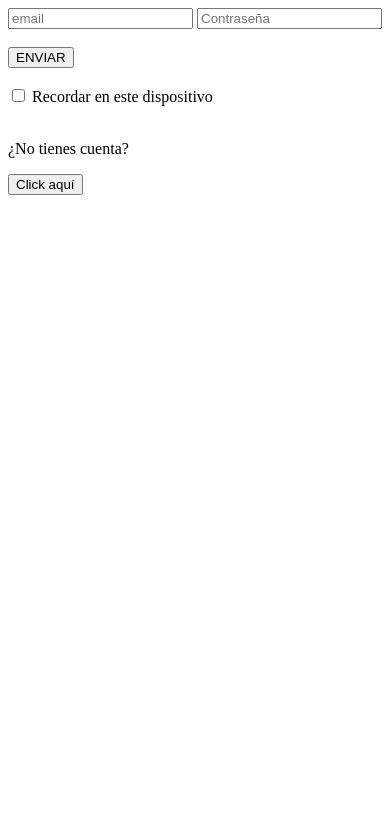
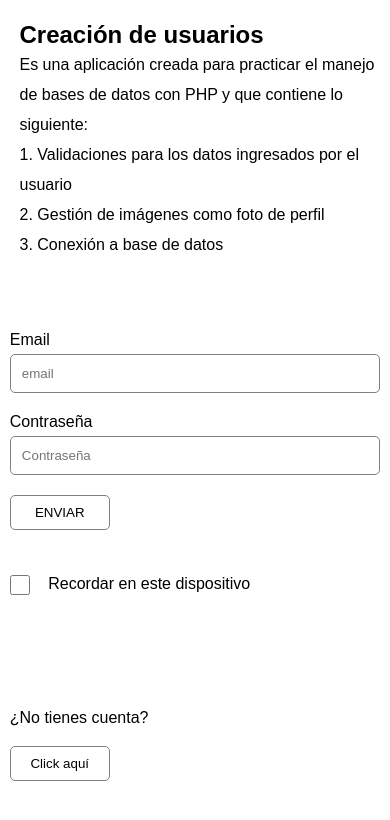
Before and after one commit to MoisesCDAW/Registro-PHP, a PHP site: page / in a window 390 px wide. Shown: the top 820 px of the page. Run offline with PHP 8.4, Linux system fonts and the light colour scheme.

Commit message:
Estilizada sección de inicio de sesión

```diff
--- a/css/estilos.css
+++ b/css/estilos.css
@@ -12,7 +12,17 @@ body {
     gap: 10%;
 }
 
-.contenedor {
+.info {
+    width: 30%;
+    line-height: 30px;
+    margin-left: 5%;
+    display: flex;
+    flex-direction: column;
+    justify-content: center;
+    gap: 5%;
+}
+
+.contenedor, .index{
     width: 25%;
     height: 100vh;
     margin-left: 20%;
@@ -21,10 +31,15 @@ body {
     justify-content: center;
 }
 
+.index {
+    margin-left: 0;
+}
+
 .datos {
     height: 90%;
     display: flex;
     flex-direction: column;
+    justify-content: center;
     gap: 3%;
 }
 
@@ -45,6 +60,17 @@ body {
 #img {
     border: none;
     padding: 0;
+}
+
+#recordar {
+    display: flex;
+    flex-direction: row;
+    gap: 5%;
+}
+
+#recordar input{
+    width: 20px;
+    height: 20px;
 }
 
 .datos button {
@@ -103,17 +129,32 @@ body {
         gap: 2%;
     }
 
+    .info {
+        width: 95%;
+        margin-top: 5%;
+    }
+
     .contenedor {
         margin: auto;
         width: 95%;
-        min-height: 80%;
+        min-height: 85%;
     }
 
-    .contenedor input {
+    .index {
+        margin: auto;
+        height: 40%;
+        width: 95%;
+    }
+
+    .d_index {
+        gap: 15%;
+    }
+
+    .contenedor input, .index input {
         height: 50px
     }
 
-    .contenedor button {
+    .contenedor button, .index input {
         height: 40px;
     }
 
--- a/index.php
+++ b/index.php
@@ -5,6 +5,7 @@
 <head>
     <meta charset="UTF-8">
     <meta name="viewport" content="width=device-width, initial-scale=1.0">
+    <link rel="stylesheet" href="css/estilos.css">
     <title>Inicio Sesion</title>
 </head>
 <body>
@@ -27,19 +28,44 @@
         }
     ?>
 
-    <form action="logica.php" method="post">
+    <div class="info">
+        <h2>Creación de usuarios</h2>
+        <p>Es una aplicación creada para practicar el manejo de bases de datos con PHP y que contiene lo siguiente:
+            <br>1. Validaciones para los datos ingresados por el usuario
+            <br>2. Gestión de imágenes como foto de perfil
+            <br>3. Conexión a base de datos
+        </p>
+    </div>
+
+    <div class="index">
+        <form action="logica.php" method="post" class="datos d_index">
+
+            <div>
+                <span>Email</span>
                 <input type="text" name="email" placeholder="email">
-        <input type="password" name="password" placeholder="Contraseña"><br><br>
-        <button name="enviar" value="iniSesion">ENVIAR</button><br><br>
-        <input type="checkbox" name="recordar"> Recordar en este dispositivo
+            </div>
+
+            <div>
+                <span>Contraseña</span>
+                <input type="password" name="password" placeholder="Contraseña">
+            </div>
+
+            <button name="enviar" value="iniSesion">ENVIAR</button>
+
+            <div id="recordar">
+                <input type="checkbox" name="recordar">
+                <span>Recordar en este dispositivo</span>
+            </div>
         </form>
+    </div>
 
-    <br>
+    <div class="cont-sec"class="cont-sec">
         <form action="registro.php" method="post">
             <p>¿No tienes cuenta?</p>
             <button name="enviar" value="registro">Click aquí</button>
         </form>
 
+        <div class="errores">
             <?php
                 if (isset($_SESSION["errores"])) {
                     echo "<p style='font-size:18px;'>Errores detectados:</p>";
@@ -49,5 +75,7 @@
                     unset($_SESSION["errores"]);
                 }
             ?>
+        </div>
+    </div>
 </body>
 </html>
```
Lines whose indentation alone changed are shown as unchanged.
